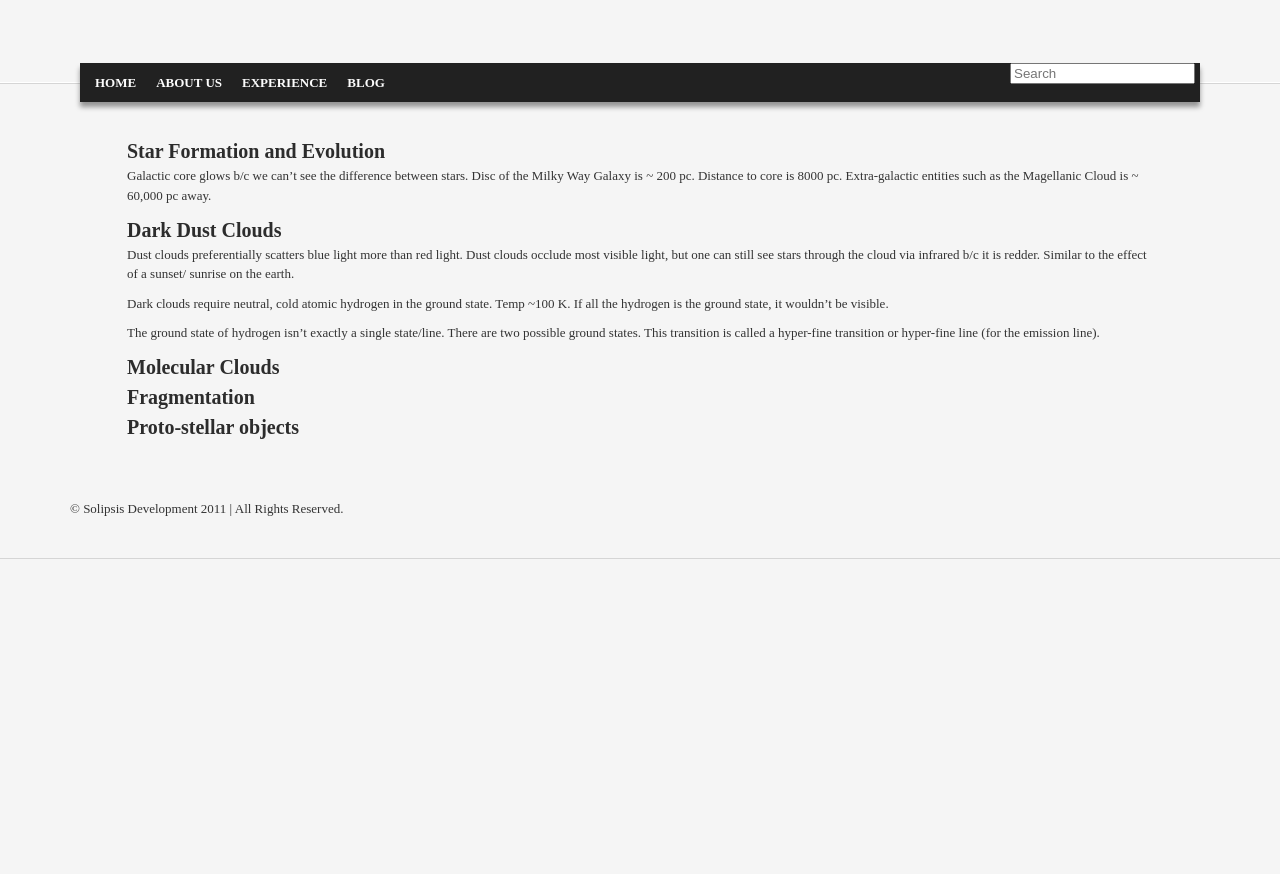
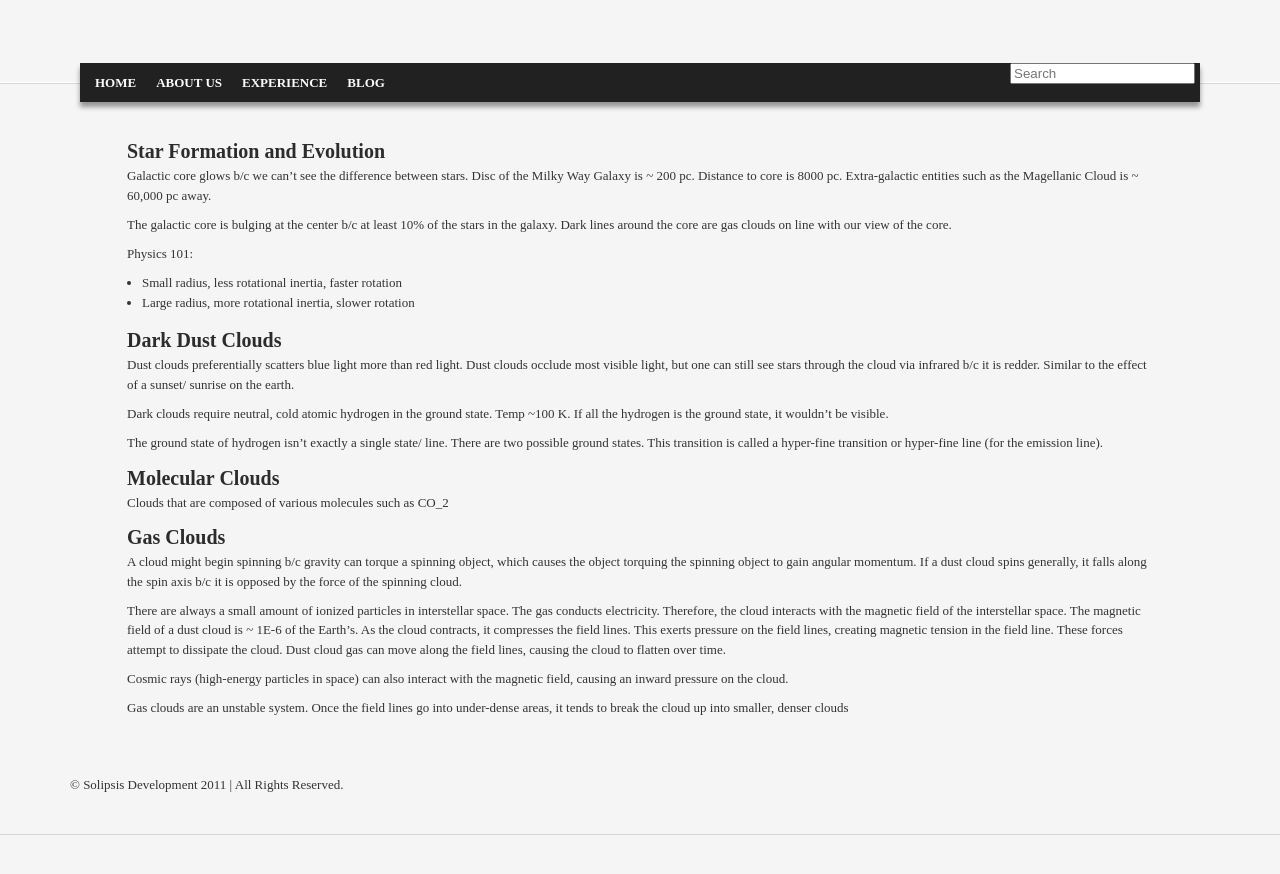
Before and after one commit to berkona/berkona.github.com, a Jekyll site: the page built from notes/astr102/_posts/2013-01-31-Star-Formation-and-Evolution.md, in a window 1280 px wide. Shown: the top 874 px of the page. Built offline with Jekyll 4.4.1, drawn with Linux system fonts in a browser that asks for light colours.

Commit message:
Added Astr102 notes

```diff
--- a/notes/astr102/_posts/2013-01-31-Star-Formation-and-Evolution.md
+++ b/notes/astr102/_posts/2013-01-31-Star-Formation-and-Evolution.md
@@ -8,6 +8,15 @@ Galactic core glows b/c we can't see the difference between stars.  Disc of the
 Milky Way Galaxy is ~ 200 pc.  Distance to core is 8000 pc.  Extra-galactic
 entities such as the Magellanic Cloud is ~ 60,000 pc away.
 
+The galactic core is bulging at the center b/c at least 10% of the stars in the
+galaxy.  Dark lines around the core are gas clouds on line with our view of the
+core.
+
+Physics 101:
+- Small radius, less rotational inertia, faster rotation
+- Large radius, more rotational inertia, slower rotation
+
+
 ## Dark Dust Clouds ##
 
 Dust clouds preferentially scatters blue light more than red light.  Dust clouds
@@ -17,16 +26,31 @@ infrared b/c it is redder.  Similar to the effect of a sunset/ sunrise on the ea
 Dark clouds require neutral, cold atomic hydrogen in the ground state.
 Temp ~100 K.  If all the hydrogen is the ground state, it wouldn't be visible.
 
-The ground state of hydrogen isn't exactly a single state/line.  There are two
+The ground state of hydrogen isn't exactly a single state/ line.  There are two
 possible ground states.  This transition is called a hyper-fine transition or
 hyper-fine line (for the emission line).
 
-
-
 ## Molecular Clouds ##
 
+Clouds that are composed of various molecules such as CO_2
 
-## Fragmentation ##
+## Gas Clouds ##
 
+A cloud might begin spinning b/c gravity can torque a spinning object, which
+causes the object torquing the spinning object to gain angular momentum. If a
+dust cloud spins generally, it falls along the spin axis b/c it is opposed by
+the force of the spinning cloud.
 
-## Proto-stellar objects ##
+There are always a small amount of ionized particles in interstellar space.
+The gas conducts electricity.  Therefore, the cloud interacts with the magnetic
+field of the interstellar space.  The magnetic field of a dust cloud is ~ 1E-6
+of the Earth's.  As the cloud contracts, it compresses the field lines. This
+exerts pressure on the field lines, creating magnetic tension in the field
+line.  These forces attempt to dissipate the cloud.  Dust cloud gas can move
+along the field lines, causing the cloud to flatten over time.
+
+Cosmic rays (high-energy particles in space) can also interact with the
+magnetic field, causing an inward pressure on the cloud.
+
+Gas clouds are an unstable system.  Once the field lines go into under-dense
+areas, it tends to break the cloud up into smaller, denser clouds
```
Also changed, not shown: notes/astr102/_posts/2013-01-17-sun-composition.md (+1 -1 lines), notes/astr102/_posts/2013-01-22-solar-fusion-reactions.md (+1 -1 lines), notes/comp431/_posts/2013-01-22-Switching.md (+1 -1 lines), notes/comp431/_posts/2013-01-29-Delay.md (+5 -0 lines), notes/comp431/_posts/2013-01-29-Problem-Set-1.md (+6 -0 lines).
